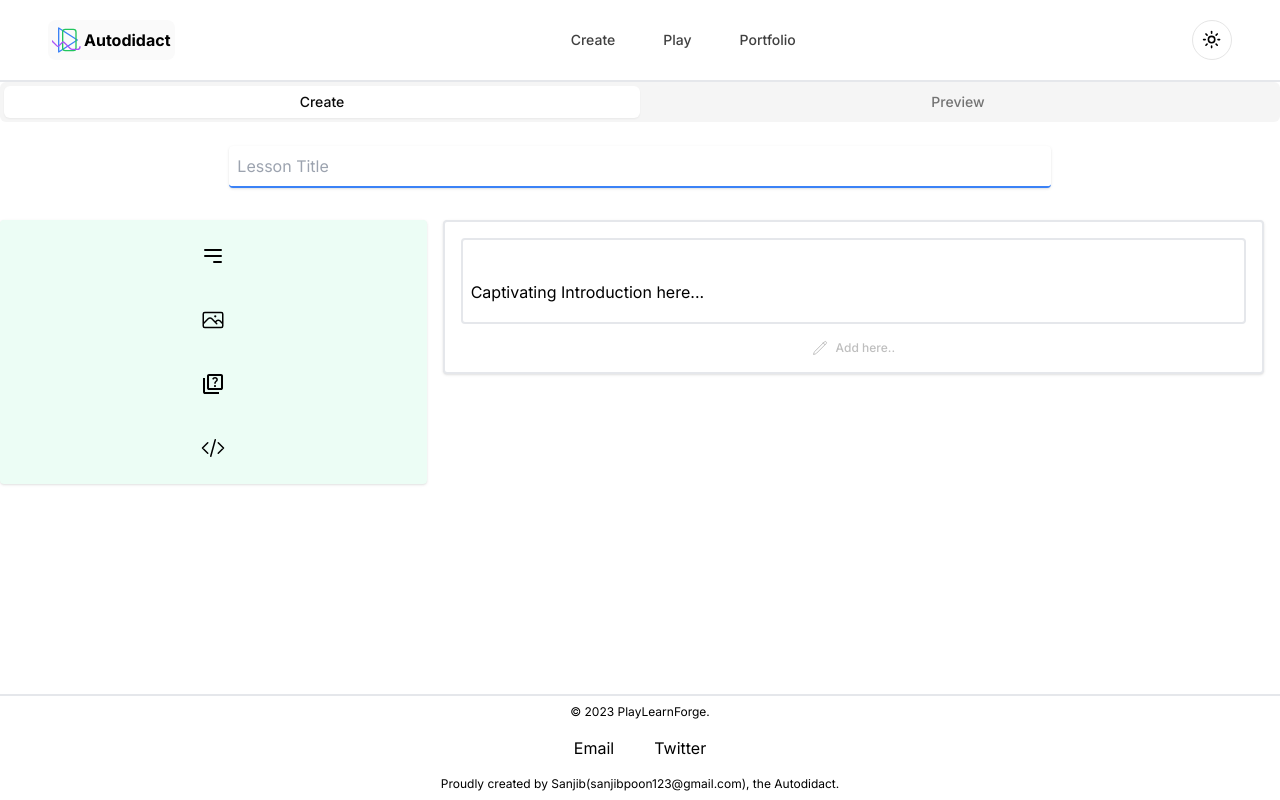
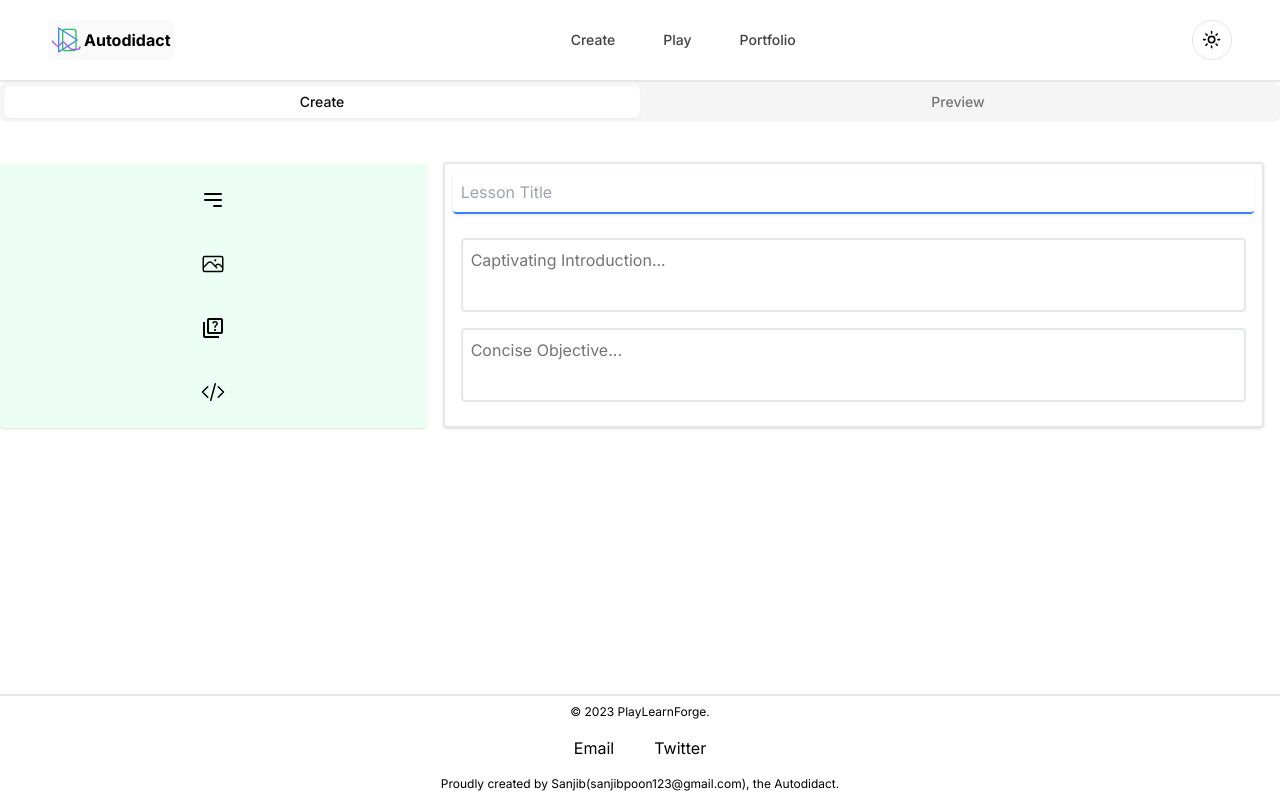
Before and after one commit to san-poon/nexus-adept, a Next.js app: page /bite-sized-lesson/create in a window 1280 px wide. Built offline with nearby package versions, Linux system fonts and the light colour scheme.

Commit message:
Make 'introduction' and 'objective' of the lesson not deletable and other minor changes

```diff
--- a/app/bite-sized-lesson/create/page.tsx
+++ b/app/bite-sized-lesson/create/page.tsx
@@ -4,7 +4,7 @@ import { TextBlockButton, ImageBlockButton, CodeBlockButton, QuizBlockButton, De
 import Image from 'next/image';
 import { DynamicTextarea, TitleInput } from './components/content-blocks';
 import { v4 as uuidv4 } from 'uuid';
-import { AddContentCombobox, TextCombobox } from './components/content-type-combobox';
+import { AddContentCombobox, TextCombobox } from './components/combobox';
 import { getImageUrlFromUser } from './utils';
 import { LessonContentBlockProps, LessonContentProps, AnOptionProps } from './types';
 import QuizInputBlock from './components/QuizInputBlock';
@@ -19,9 +19,14 @@ const initialContent: LessonContentProps = [
     },
     {
         id: uuidv4(),
-        contentType: 'text',
-        value: 'Captivating Introduction here...'
-    }
+        contentType: 'text/introduction',
+        value: '',
+    },
+    {
+        id: uuidv4(),
+        contentType: 'text/objective',
+        value: '',
+    },
 ];
 
 const CreateLessonPage = () => {
@@ -181,13 +186,15 @@ const CreateLessonPage = () => {
     };
 
     const titleBlock = lessonContent.find((content) => content.contentType === 'title');
+    const introductionBlock = lessonContent.find((content) => content.contentType === 'text/introduction');
+    const objectiveBlock = lessonContent.find((content) => content.contentType === 'text/objective');
 
     return (
         <>
             <LessonTabs lessonContent={lessonContent}>
                 <div className="md:w-2/3 mx-auto p-4">
                     {/* Title Input */}
-                    <TitleInput content={titleBlock} onTitleChange={handleUpdateTextContent} />
+
                 </div>
                 <div className={`flex flex-col md:flex-row`}>
                     {/* Left Side - Content Buttons */}
@@ -205,9 +212,37 @@ const CreateLessonPage = () => {
                     {/* Right Side - Input Fields/Forms */}
                     <div className={`flex-shrink-0 w-full md:w-11/12 lg:w-2/3 px-4`}>
                         <div className="bg-white dark:bg-neutral-900 md:p-2 rounded shadow border-2 dark:border-neutral-800">
-                            <h1 className=" text-2xl md:text-4xl text-center">{titleBlock?.value}</h1>
+                            <TitleInput content={titleBlock} onTitleChange={handleUpdateTextContent} />
+                            <div className='border-2 dark:border-neutral-700 m-2 mb-4 rounded p-2'>
+                                <DynamicTextarea
+                                    // autoFocus={true} // gets weird with lesson-tab switching
+                                    rows={2}
+                                    className=" w-full appearance-none resize-none border-none focus:outline-none dark:bg-neutral-900"
+                                    placeholder='Captivating Introduction...'
+                                    name={introductionBlock?.contentType}
+                                    value={introductionBlock?.value}
+                                    onChange={(e: React.ChangeEvent<HTMLTextAreaElement>) => handleUpdateTextContent({ ...introductionBlock as LessonContentBlockProps, value: e.target.value })}
+                                />
+                            </div>
+                            <div className='border-2 dark:border-neutral-700 m-2 mb-4 rounded p-2'>
+                                <DynamicTextarea
+                                    // autoFocus={true} // gets weird with lesson-tab switching
+                                    rows={2}
+                                    className=" w-full appearance-none resize-none border-none focus:outline-none dark:bg-neutral-900"
+                                    placeholder='Concise Objective...'
+                                    name={objectiveBlock?.contentType}
+                                    value={objectiveBlock?.value}
+                                    onChange={(e: React.ChangeEvent<HTMLTextAreaElement>) => handleUpdateTextContent({ ...objectiveBlock as LessonContentBlockProps, value: e.target.value })}
+                                />
+                            </div>
+
                             {lessonContent.map((item, index) => (
-                                <div key={item.id} className={cn(item.contentType === 'title' ? 'hidden' : 'block')}>
+                                <div key={item.id} className={cn(
+                                    item.contentType === 'title'
+                                        || item.contentType === 'text/introduction'
+                                        || item.contentType === 'text/objective'
+                                        ? 'hidden' : 'block'
+                                )}>
                                     <div className=" relative group/content md:m-2 dark:bg-neutral-900 rounded border-2 dark:border-neutral-700">
                                         <div>
                                             {/* Conditionally render based on 'contentType' */}
@@ -227,7 +262,7 @@ const CreateLessonPage = () => {
                                                             // autoFocus={true} // gets weird with lesson-tab switching
                                                             rows={1}
                                                             className=" w-full px-2 appearance-none resize-none border-none focus:outline-none dark:bg-neutral-900"
-                                                            placeholder='Your paragraph or... Choose from menu'
+                                                            placeholder='Your paragraph or... Choose from dropdown menu'
                                                             name={item.contentType}
                                                             value={item.value}
                                                             onChange={(e: React.ChangeEvent<HTMLTextAreaElement>) => handleUpdateTextContent({ ...item, value: e.target.value })}
--- a/app/bite-sized-lesson/create/types.ts
+++ b/app/bite-sized-lesson/create/types.ts
@@ -1,4 +1,4 @@
-export type ContentTypeProps = 'text' | 'image' | 'code' | 'maths' | 'quiz' | 'text/note' | 'text/deep-dive' | 'text/pitfall' | 'title';
+export type ContentTypeProps = 'text' | 'image' | 'code' | 'maths' | 'quiz' | 'text/note' | 'text/deep-dive' | 'text/pitfall' | 'title' | 'text/introduction' | 'text/objective';
 
 export interface LessonContentBlockProps {
     id: string;
```
Also changed, not shown: app/bite-sized-lesson/create/components/combobox.tsx (renamed from app/bite-sized-lesson/create/components/content-type-combobox.tsx).
